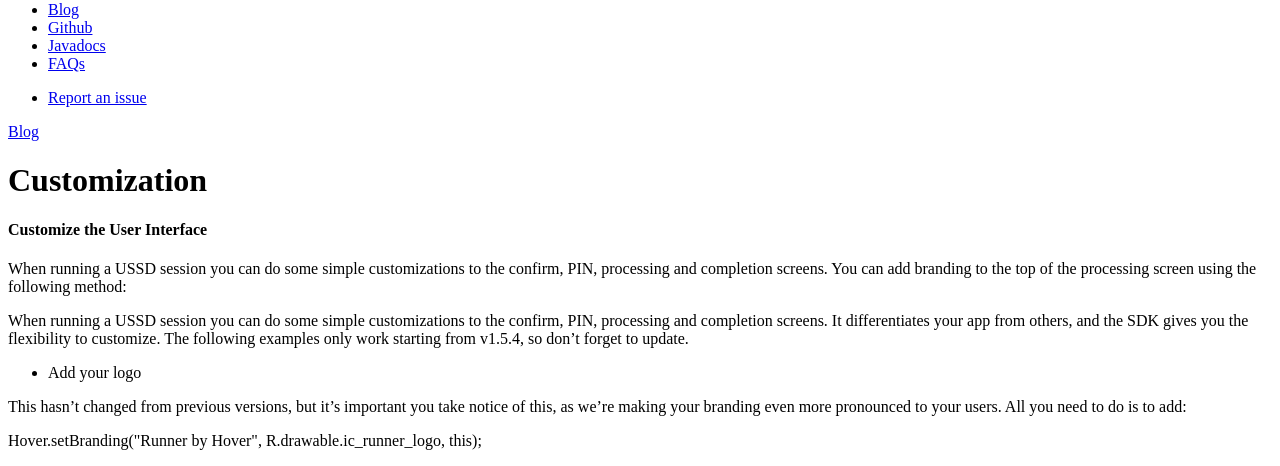
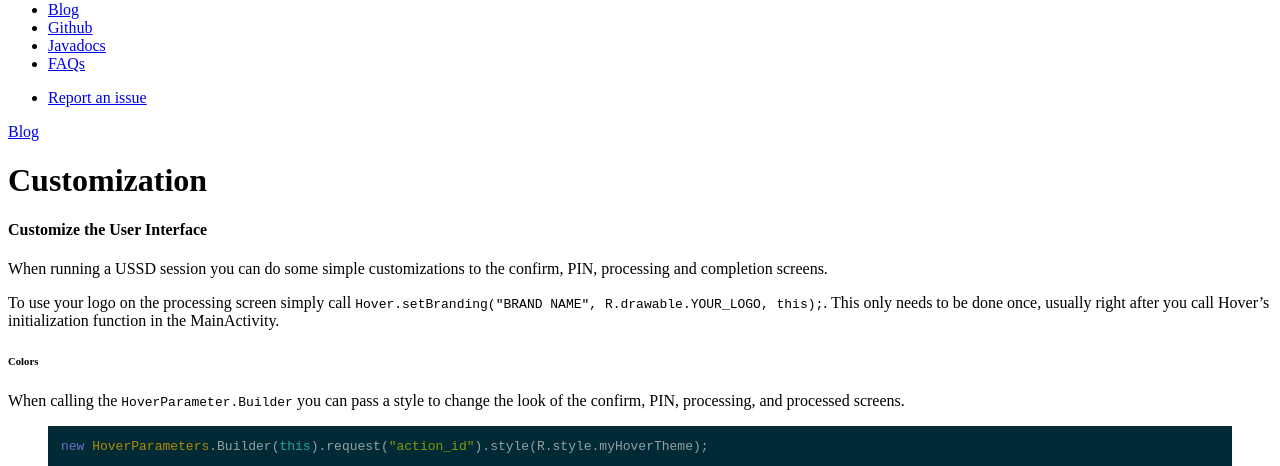
Before and after one commit to UseHover/hover-docs, a Jekyll site: the page built from customization.md, in a window 1280 px wide and 1400 px high, scrolled down 590 px. Shown: the top 466 px of the window. Built offline with Jekyll 4.4.1, drawn with Linux system fonts in a browser that asks for light colours; nearby versions of some CDN libraries; a style sheet for code colours, icons or effects is not loaded; some of the changed text lies outside the part shown.

Commit message:
Update customization.md

```diff
--- a/customization.md
+++ b/customization.md
@@ -7,56 +7,23 @@ permalink: /customization
 
 #### Customize the User Interface
 
-When running a USSD session you can do some simple customizations to the confirm, PIN, processing and completion screens. You can add branding to the top of the processing screen using the following method:
+When running a USSD session you can do some simple customizations to the confirm, PIN, processing and completion screens.
 
-When running a USSD session you can do some simple customizations to the confirm, PIN, processing and completion screens. It differentiates your app from others, and the SDK gives you the flexibility to customize. The following examples only work starting from v1.5.4, so don’t forget to update.
+To use your logo on the processing screen simply call `Hover.setBranding("BRAND NAME", R.drawable.YOUR_LOGO, this);`. This only needs to be done once, usually right after you call Hover’s initialization function in the MainActivity.
 
-- Add your logo
+###### Colors
 
-This hasn’t changed from previous versions, but it’s important you take notice of this, as we’re making your branding even more pronounced to your users. All you need to do is to add:
+When calling the `HoverParameter.Builder` you can pass a style to change the look of the confirm, PIN, processing, and processed screens.
 
-<div class="call-out call-out-info">
-Hover.setBranding("Runner by Hover", R.drawable.ic_runner_logo, this);
-</div>
+<figure>
+ <pre><code class="java" data-lang="java">new HoverParameters.Builder(this).request("action_id").style(R.style.myHoverTheme);</code></pre>
+</figure>
 
-You should replace the drawable file with your logo drawable, and ensure it is placed after Hover’s initialization in the MainActivity. An example of this is in line 41 and 42 of the below image.
+There are 6 items that you need to include in the style you pass. Your styles are defined in the styling file which is usually at `res/value/styles.xml`:
 
- <div><img src="/assets/images/styling1.png"></div>
+{% include styling_xml.html %}
 
-
-
-
- - Reference styling
-
- Just before you call Hover’s sdk intent, you need to set your styling.
-
-<div class="call-out call-out-info">
- HoverParameters.Builder builder = new HoverParameters.Builder(getContext());
- builder.request("yourActionId");
- builder.initialProcessingMessage("yourProcessingMessage");
-
- builder.style(R.style.myHoverTheme); //Change this to your preferred style-id inyour app project
- </div>
-
-  <div><img src="/assets/images/styling2.png"> </div>
-
-
-
-
- -  Implement your styling items
-
- It is very important to note, that if you’re setting up a customized styling, there are 6 items that you need to include in your styling file: res/value/styles.xml .
-
-
-
-{% include styling_snippet_1.html %}
-
-Where Hover primaryColor, textColor, textColorTitle and pinEntryColor accepts colors, Hover pinTheme and posTheme accepts another styling item.
-
-PinThem is used to styling your PIN buttons.
-PosTheme is used in styling every other buttons e.g confirm button.
-
-
+Where Hover primaryColor, textColor, textColorTitle and pinEntryColor accepts colors, and pinTheme and posTheme accepts another styling item which must inherit from a Button style. The PinTheme is used to style the PIN pad number buttons while PosTheme is used to style the confirm and back buttons.
 
 #### Customize the Text
 
```
